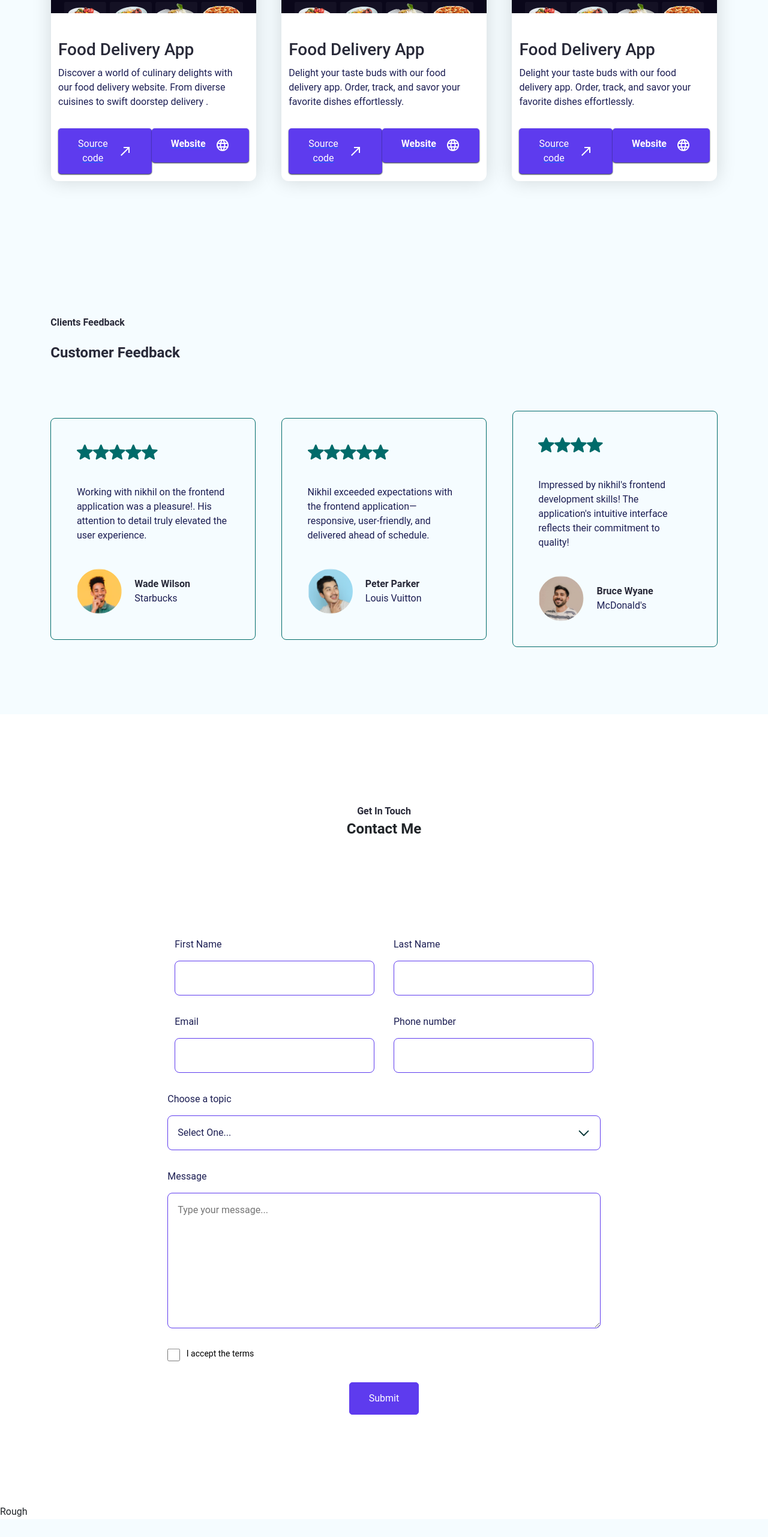
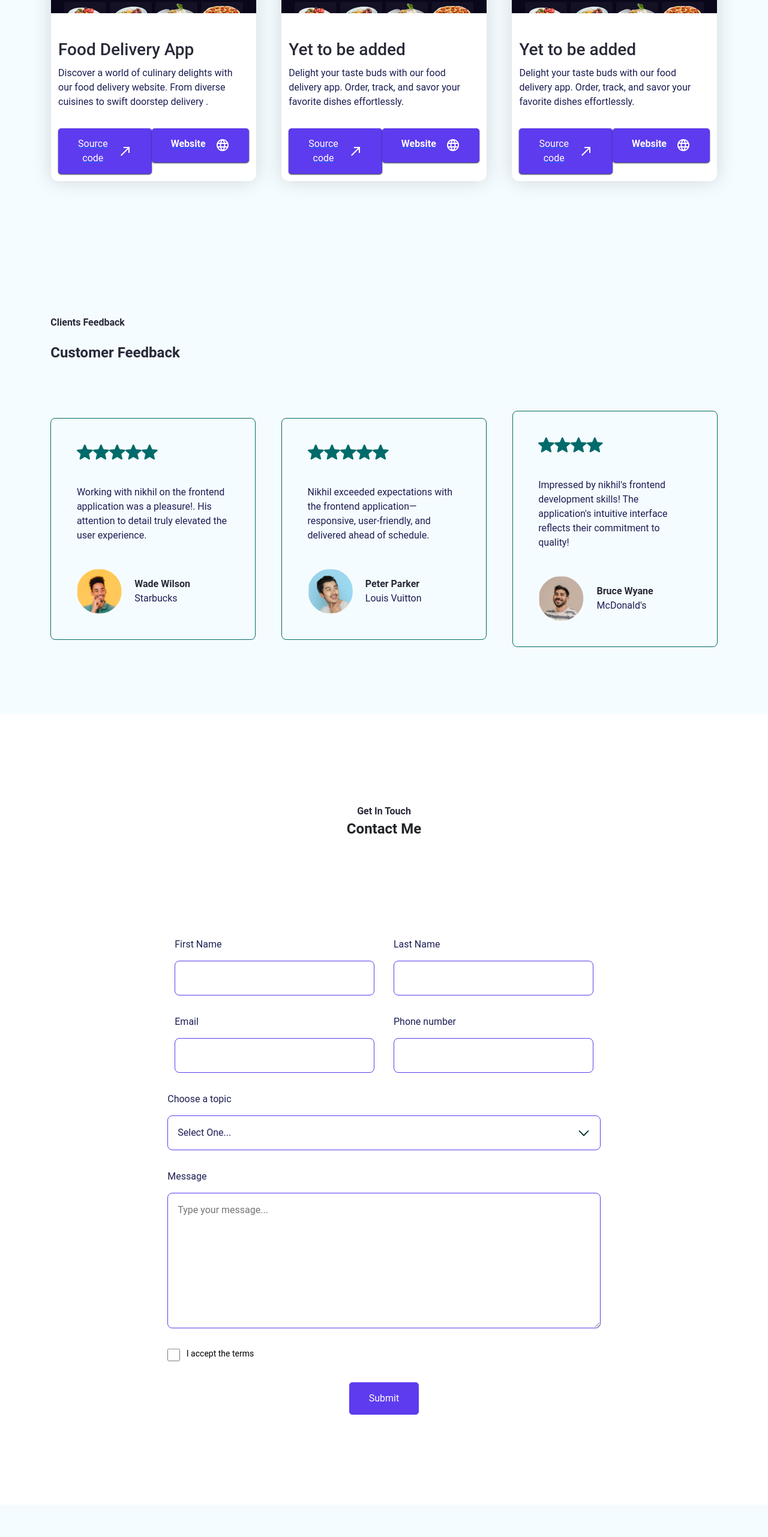
Before and after one commit to Nikhilrenjith/Portfolio, a React (Create React App) app: page / in a window 1280 px wide. Shown: the part 3923-6486 px from the top of the page at 60% size. Built offline with nearby package versions, Linux system fonts and the light colour scheme; the HTML template or start-up script is replaced by a standard one.

Commit message:
Added skillbar

```diff
--- a/src/components/Home.jsx
+++ b/src/components/Home.jsx
@@ -6,7 +6,6 @@ import Portfolio from "./Pages/Portfolio";
 import Review from "./Pages/Review";
 import Contact from "./Pages/Contact";
 import Footer from "./Pages/Footer";
-import Rough from "./Pages/Rough";
 
 const Home = () => {
   return (
@@ -17,7 +16,6 @@ const Home = () => {
       <Portfolio />
       <Review />
       <Contact />
-      <Rough />
       <Footer />
     </>
   );
--- a/src/components/Pages/Footer.jsx
+++ b/src/components/Pages/Footer.jsx
@@ -152,7 +152,7 @@ const Footer = () => {
       </div>
       <hr className="divider" />
       <div className="footer--content--container">
-        <p className="footer--content">All Rights Reserved</p>
+        <p className="footer--content">Work Still in progress</p>
         <div className="footer--social--icon">
           <ul>
             <li>
--- a/src/components/Pages/Rough.jsx
+++ /dev/null
@@ -1,11 +0,0 @@
-import React from "react";
-
-const Rough = () => {
-  return (
-    <section>
-      <div>Rough</div>
-    </section>
-  );
-};
-
-export default Rough;
--- a/src/components/data/index.json
+++ b/src/components/data/index.json
@@ -38,7 +38,7 @@
     {
       "id": "2",
       "src": "./pizza.png",
-      "title": "Food Delivery App",
+      "title": "Yet to be added",
       "description": "Delight your taste buds with our food delivery app. Order, track, and savor your favorite dishes effortlessly.",
       "desc": "Source code",
       "link": "https://food-delivery-delta-two.vercel.app/",
@@ -47,7 +47,7 @@
     {
       "id": "3",
       "src": "./pizza.png",
-      "title": "Food Delivery App",
+      "title": "Yet to be added",
       "description": "Delight your taste buds with our food delivery app. Order, track, and savor your favorite dishes effortlessly.",
       "desc": "Source code",
       "link": "https://food-delivery-delta-two.vercel.app/",
```
